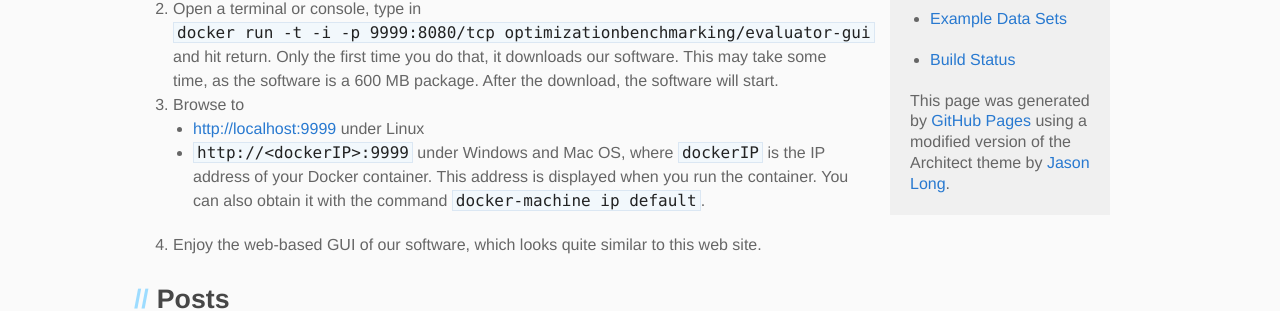
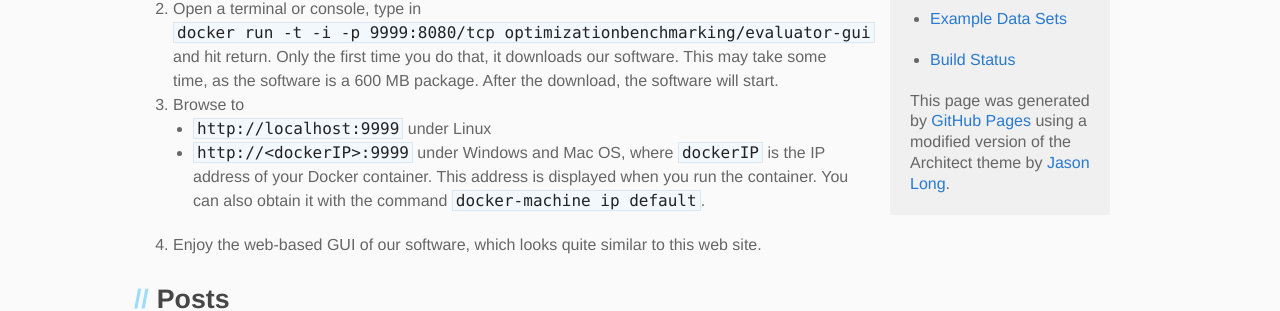
Before and after one commit to optimizationBenchmarking/optimizationBenchmarking.github.io, a Jekyll site: the page built from index.md, in a window 1280 px wide. Shown: the part 600-911 px from the top of the page. Built offline with Jekyll 4.4.1, drawn with Linux system fonts in a browser that asks for light colours.

Commit message:
Small Beautification

```diff
--- a/index.md
+++ b/index.md
@@ -13,7 +13,7 @@ If you want to directly run our software and see the examples, you can use its [
 1. Install [Docker](http://www.docker.com) following the instructions for [Linux](https://docs.docker.com/linux/step_one/), [Windows](https://docs.docker.com/windows/step_one/), or [MacOS](https://docs.docker.com/mac/step_one/).
 2. Open a terminal or console, type in <code class="highlighter-rouge" style="white-space:nowrap">docker&nbsp;run&nbsp;-t&nbsp;-i&nbsp;-p&nbsp;9999:8080/tcp&nbsp;optimizationbenchmarking/evaluator-gui</code> and hit return. Only the first time you do that, it downloads our software. This may take some time, as the software is a 600 MB package. After the download, the software will start.
 4. Browse to
-  - [http://localhost:9999](http://localhost:9999) under Linux
+  - [`http://localhost:9999`](http://localhost:9999) under Linux
   - `http://<dockerIP>:9999` under Windows and Mac OS, where `dockerIP` is the IP address of your Docker container. This address is displayed when you run the container. You can also obtain it with the command `docker-machine ip default`.
 5. Enjoy the web-based GUI of our software, which looks quite similar to this web site.
 
```
